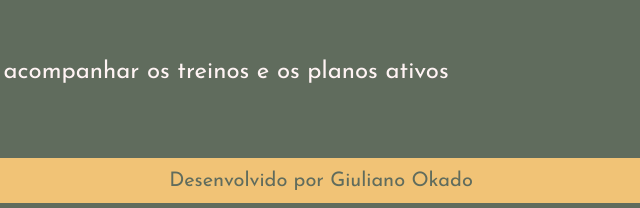
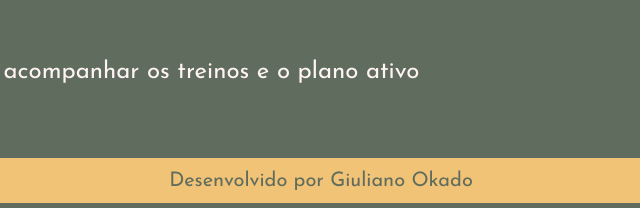
Before and after one commit to k0k1l/MeuTreino, a plain HTML site: page index.html in a window 1280 px wide. Shown: the part 868-1076 px from the top of the page, 319-959 px from the left. Drawn offline with Linux system fonts and the light colour scheme.

Commit message:
atualizando a ortografia do parágrafo

```diff
--- a/index.html
+++ b/index.html
@@ -17,7 +17,7 @@
     <main class="apresentacao">
         <img src="golden.png" class="apresentacao__imagem" alt = "Academia Golden">
         <h1 class="apresentacao__titulo">Golden Academia</h1>
-        <p class="apresentacao__paragrafo"><strong class="apresentacao__paragrafo__destaque">Página experimental </strong>para acompanhar os treinos e os planos ativos </p>
+        <p class="apresentacao__paragrafo"><strong class="apresentacao__paragrafo__destaque">Página experimental </strong>para acompanhar os treinos e o plano ativo </p>
     </main>
     <footer class="rodape">Desenvolvido por Giuliano Okado</footer>
 </body>
```
